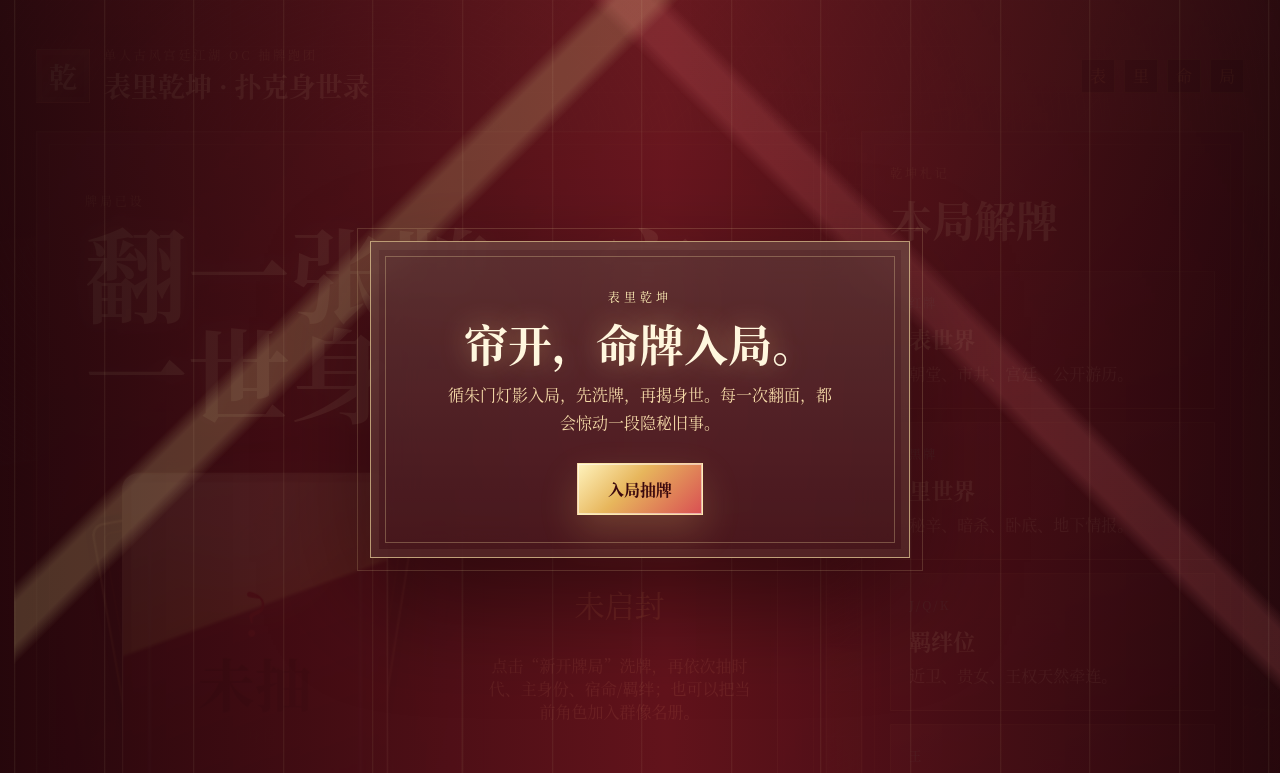
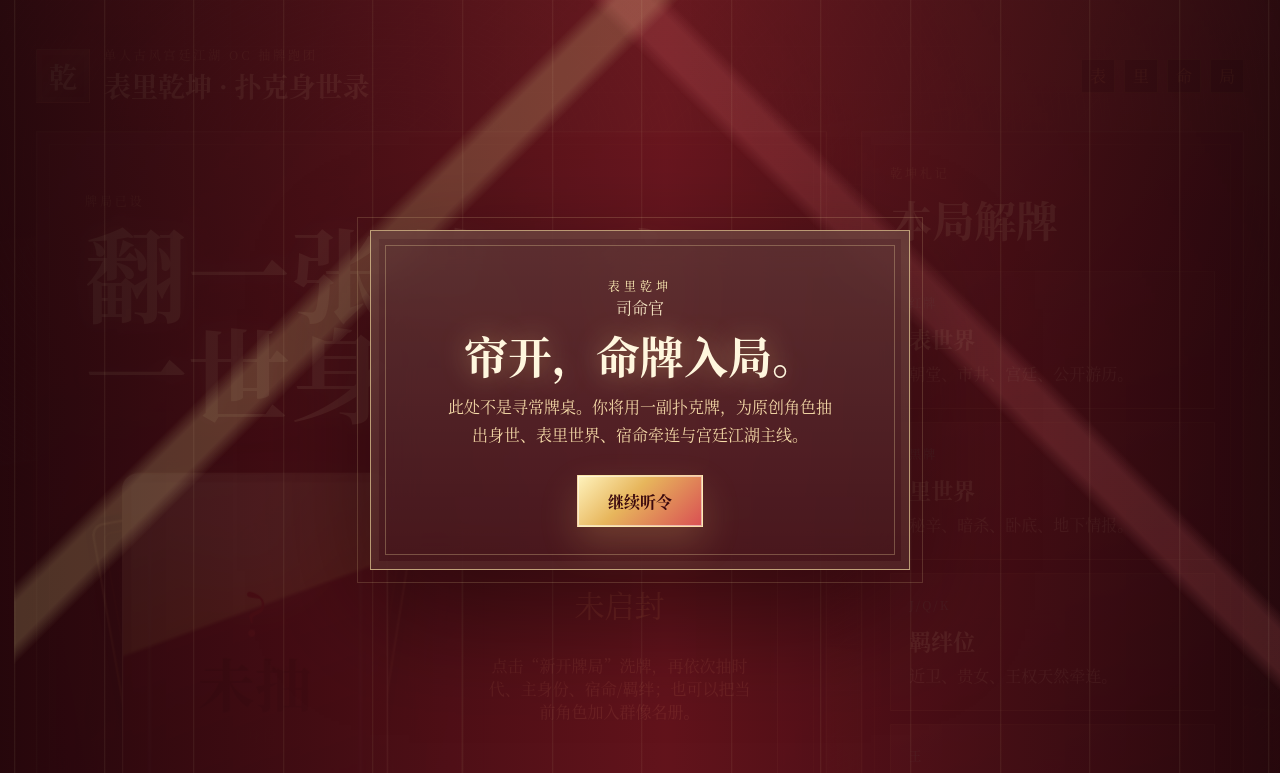
Before and after one commit to 2736181935-cloud/biao-li-qiankun-poker, a plain HTML site: page index.html in a window 1280 px wide. Shown: the top 773 px of the page. Drawn offline with Linux system fonts and the light colour scheme.

Commit message:
Add guided intro story: index.html

```diff
--- a/index.html
+++ b/index.html
@@ -12,9 +12,13 @@
     <div class="intro-bg" aria-hidden="true"></div>
     <div class="intro-card">
       <span class="intro-kicker">表里乾坤</span>
-      <h2>帘开，命牌入局。</h2>
-      <p>循朱门灯影入局，先洗牌，再揭身世。每一次翻面，都会惊动一段隐秘旧事。</p>
-      <button class="intro-action" id="enterBtn" type="button">入局抽牌</button>
+      <div class="intro-speaker" id="introSpeaker">司命官</div>
+      <h2 id="introTitle">帘开，命牌入局。</h2>
+      <p id="introText">此处不是寻常牌桌。你将用一副扑克牌，为原创角色抽出身世、表里世界、宿命牵连与宫廷江湖主线。</p>
+      <div class="intro-steps" aria-label="引导进度">
+        <span class="active"></span><span></span><span></span>
+      </div>
+      <button class="intro-action" id="enterBtn" type="button">继续听令</button>
     </div>
   </div>
   <main class="shell">
```
